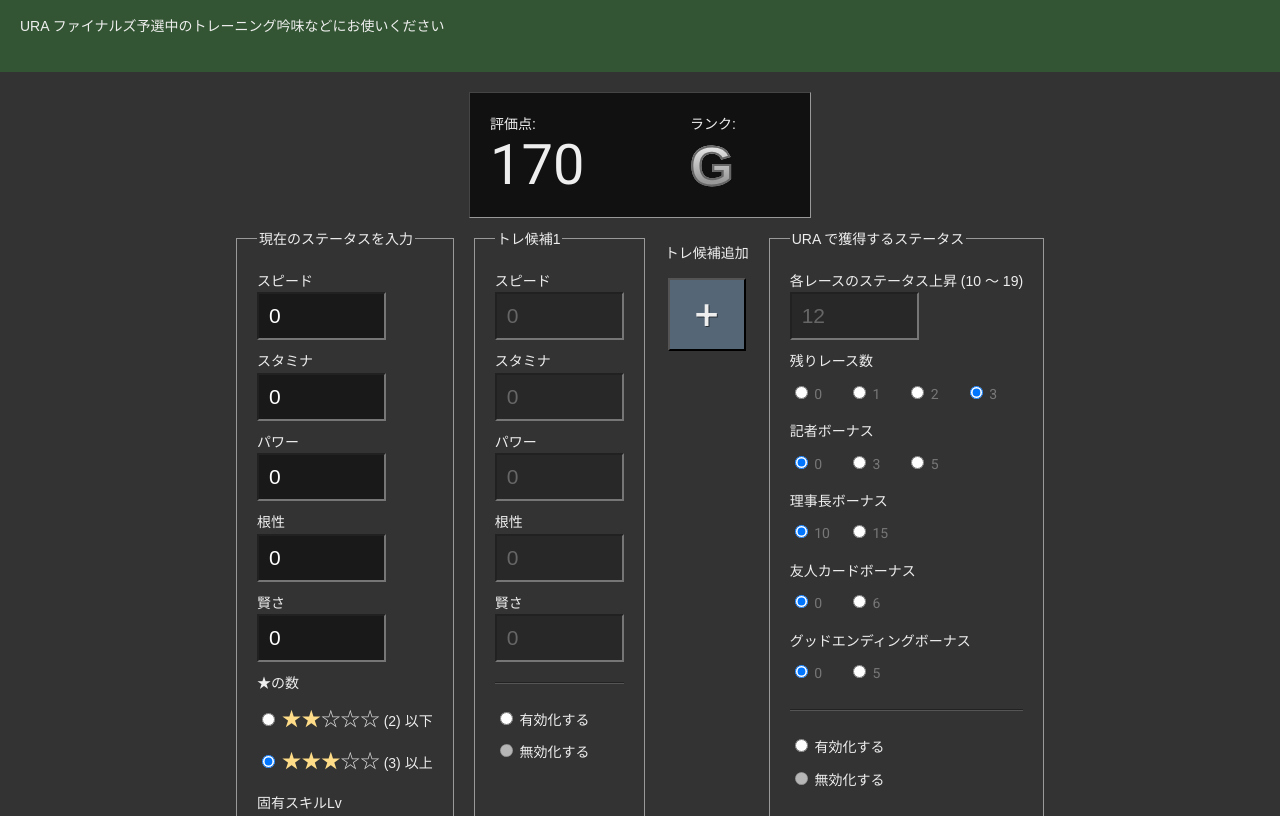
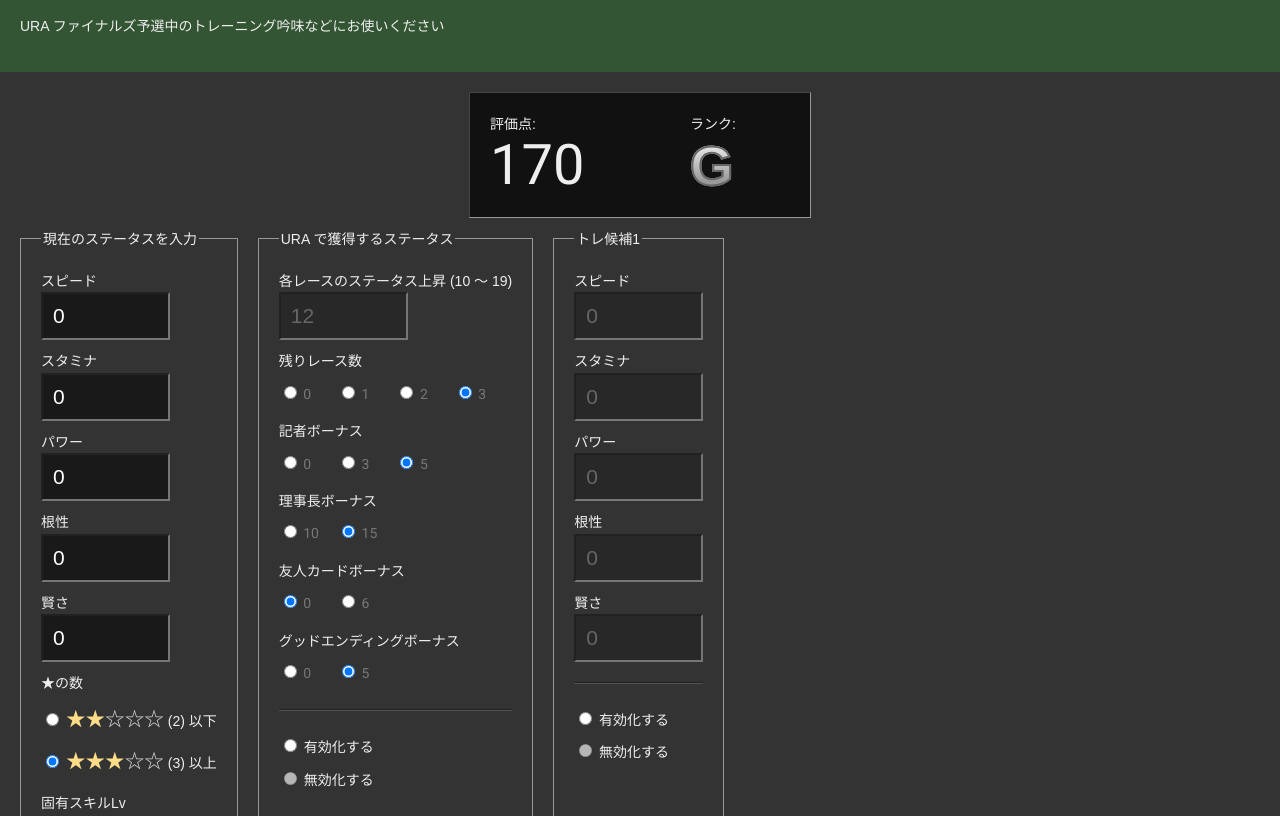
Before and after one commit to holosand8/uma-eval, a plain HTML site: page index.html in a window 1280 px wide. Shown: the part 87-903 px from the top of the page. Drawn offline with nearby package versions, Linux system fonts and the light colour scheme; a web font is replaced by a local one.

Commit message:
Fix layout

```diff
--- a/index.css
+++ b/index.css
@@ -14,9 +14,9 @@ body {
     color: #eeeeee;
 }
 body > * {
-    padding: 20px calc((100vw - 1400px) / 2);
+    padding: 20px calc((100vw - 1600px) / 2);
 }
-@media screen and (max-width: 1440px) {
+@media screen and (max-width: 1640px) {
     body > * {
         padding: 20px;
     }
@@ -40,7 +40,6 @@ form {
     display: flex;
     flex-wrap: wrap;
     gap: 20px;
-    justify-content: center;
 }
 @media screen and (max-width: 640px) {
     form {
@@ -86,7 +85,7 @@ form {
     background-clip: text;
     text-fill-color: transparent;
 }
-@media screen and (max-width: 640px) {
+@media screen and (max-width: 800px) {
     .eval {
         position: sticky;
         top: 20px;
@@ -270,6 +269,8 @@ input[type="number"] {
 }
 .add {
     text-align: center;
+    margin: 20px 0 0;
+    height: 100px;
 }
 .add button {
     font-family: "Roboto", sans-serif;
--- a/index.html
+++ b/index.html
@@ -73,6 +73,67 @@
                         </dd>
                     </dl>
                 </fieldset>
+                <fieldset id="ura" data-group="ura" data-selected="false">
+                    <legend>URA で獲得するステータス</legend>
+                    <div>
+                        <dl>
+                            <dt>各レースのステータス上昇 (10 〜 19)</dt>
+                            <dd><input type="number" min="10" max="19" name="racebonus" value="12"></dd>
+                        </dl>
+                    </div>
+                    <dl>
+                        <dt>残りレース数</dt>
+                        <dd>
+                            <ul class="numlist">
+                                <li><label><input type="radio" name="racecount" value="0"> 0</label></li>
+                                <li><label><input type="radio" name="racecount" value="1"> 1</label></li>
+                                <li><label><input type="radio" name="racecount" value="2"> 2</label></li>
+                                <li><label><input type="radio" name="racecount" value="3" checked> 3</label></li>
+                            </ul>
+                        </dd>
+                    </dl>
+                    <dl>
+                        <dt>記者ボーナス</dt>
+                        <dd>
+                            <ul class="numlist">
+                                <li><label><input type="radio" name="writer" value="0"> 0</label></li>
+                                <li><label><input type="radio" name="writer" value="3"> 3</label></li>
+                                <li><label><input type="radio" name="writer" value="5" checked> 5</label></li>
+                            </ul>
+                        </dd>
+                    </dl>
+                    <dl>
+                        <dt>理事長ボーナス</dt>
+                        <dd>
+                            <ul class="numlist">
+                                <li><label><input type="radio" name="director" value="10"> 10</label></li>
+                                <li><label><input type="radio" name="director" value="15" checked> 15</label></li>
+                            </ul>
+                        </dd>
+                    </dl>
+                    <dl>
+                        <dt>友人カードボーナス</dt>
+                        <dd>
+                            <ul class="numlist">
+                                <li><label><input type="radio" name="peer" value="0" checked> 0</label></li>
+                                <li><label><input type="radio" name="peer" value="6"> 6</label></li>
+                            </ul>
+                        </dd>
+                    </dl>
+                    <dl>
+                        <dt>グッドエンディングボーナス</dt>
+                        <dd>
+                            <ul class="numlist">
+                                <li><label><input type="radio" name="ending" value="0"> 0</label></li>
+                                <li><label><input type="radio" name="ending" value="5" checked> 5</label></li>
+                            </ul>
+                        </dd>
+                    </dl>
+                    <div class="switch">
+                        <p><label><input type="radio" data-switch="enabled" name="ura" value="1"> 有効化する</label></p>
+                        <p><label><input type="radio" data-switch="disabled" name="ura" value="0" disabled> 無効化する</label></p>
+                    </div>
+                </fieldset>
                 <fieldset data-group="training" data-selected="false">
                     <legend>トレ候補1</legend>
                     <div class="status_fields">
@@ -103,72 +164,13 @@
                     </div>
                     <p class="remove" style="display: none;"><button data-remove="1">削除する</button></p>
                 </fieldset>
-                <div id="add" class="add">
+            </form>
+            <div class="add">
+                <div id="add">
                     <p>トレ候補追加</p>
                     <p><button value="+">+</button></p>
                 </div>
-                <fieldset id="ura" data-group="ura" data-selected="false">
-                    <legend>URA で獲得するステータス</legend>
-                    <div>
-                        <dl>
-                            <dt>各レースのステータス上昇 (10 〜 19)</dt>
-                            <dd><input type="number" min="10" max="19" name="racebonus" value="12"></dd>
-                        </dl>
-                    </div>
-                    <dl>
-                        <dt>残りレース数</dt>
-                        <dd>
-                            <ul class="numlist">
-                                <li><label><input type="radio" name="racecount" value="0"> 0</label></li>
-                                <li><label><input type="radio" name="racecount" value="1"> 1</label></li>
-                                <li><label><input type="radio" name="racecount" value="2"> 2</label></li>
-                                <li><label><input type="radio" name="racecount" value="3" checked> 3</label></li>
-                            </ul>
-                        </dd>
-                    </dl>
-                    <dl>
-                        <dt>記者ボーナス</dt>
-                        <dd>
-                            <ul class="numlist">
-                                <li><label><input type="radio" name="writer" value="0" checked> 0</label></li>
-                                <li><label><input type="radio" name="writer" value="3"> 3</label></li>
-                                <li><label><input type="radio" name="writer" value="5"> 5</label></li>
-                            </ul>
-                        </dd>
-                    </dl>
-                    <dl>
-                        <dt>理事長ボーナス</dt>
-                        <dd>
-                            <ul class="numlist">
-                                <li><label><input type="radio" name="director" value="10" checked> 10</label></li>
-                                <li><label><input type="radio" name="director" value="3"> 15</label></li>
-                            </ul>
-                        </dd>
-                    </dl>
-                    <dl>
-                        <dt>友人カードボーナス</dt>
-                        <dd>
-                            <ul class="numlist">
-                                <li><label><input type="radio" name="peer" value="0" checked> 0</label></li>
-                                <li><label><input type="radio" name="peer" value="6"> 6</label></li>
-                            </ul>
-                        </dd>
-                    </dl>
-                    <dl>
-                        <dt>グッドエンディングボーナス</dt>
-                        <dd>
-                            <ul class="numlist">
-                                <li><label><input type="radio" name="ending" value="0" checked> 0</label></li>
-                                <li><label><input type="radio" name="ending" value="5"> 5</label></li>
-                            </ul>
-                        </dd>
-                    </dl>
-                    <div class="switch">
-                        <p><label><input type="radio" data-switch="enabled" name="ura" value="1"> 有効化する</label></p>
-                        <p><label><input type="radio" data-switch="disabled" name="ura" value="0" disabled> 無効化する</label></p>
-                    </div>
-                </fieldset>
-            </form>
+            </div>
         </main>
         <footer>
             <p>Copyright &copy; <a href="https://twitter.com/holosand8">holosand8</a> all right reserverd.</p>
--- a/index.js
+++ b/index.js
@@ -136,11 +136,10 @@
                 return;
             }
 
-            const $add = $("#add");
-            const $c = $t.clone().insertBefore($add);
+            const $c = $t.clone().appendTo($("form"));
             setupHandler($c);
             if (4 <= count) {
-                $add.hide();
+                $("#add").hide();
             }
             adjustTrainings();
         };
```
